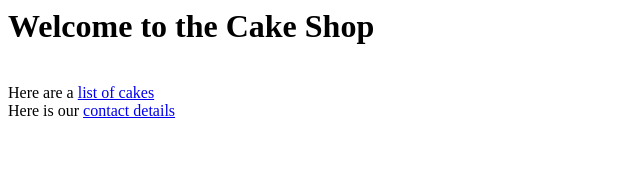
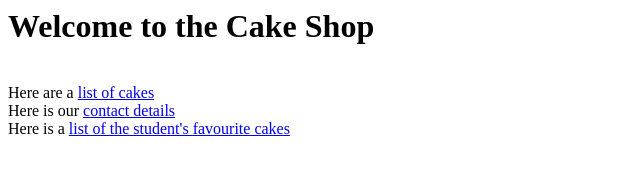
Before and after one commit to MJPhillip/august-full-time-project, a plain HTML site: page index.html in a window 1280 px wide. Shown: the whole page, without its empty margins (0-640 px from the left). Drawn offline with Linux system fonts and the light colour scheme.

Commit message:
Favourite cakes added
I added a list of student's favourite cakes and linked to it from the home page.

```diff
--- a/index.html
+++ b/index.html
@@ -8,6 +8,8 @@
 		Here are a <a href="cakelist.html">list of cakes</a>
 		<br>
 		Here is our <a href="contact.html">contact details</a>
+		<br>
+		Here is a <a href="students-favourite-cake.txt">list of the student's favourite cakes</a>
 	</body>
 
 </html>
```
Also changed, not shown: students-favourite-cake.txt (added).
